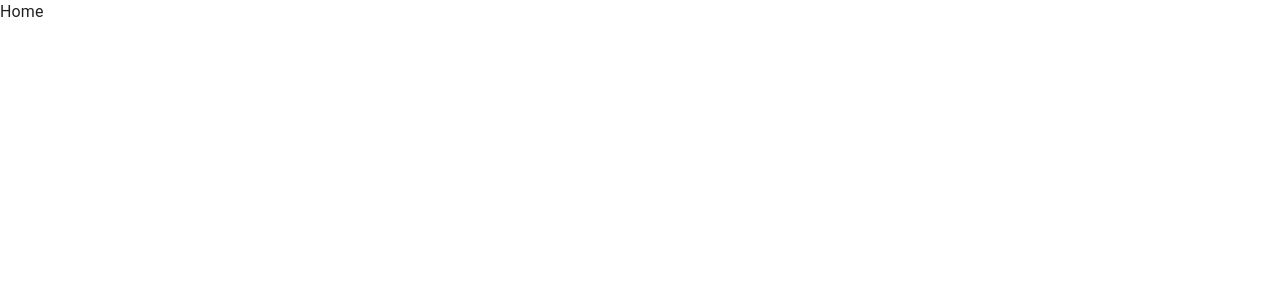
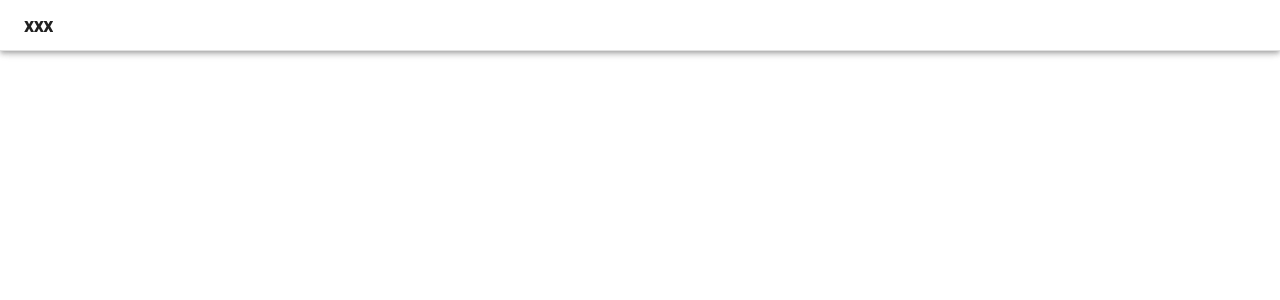
Before and after one commit to lbc354/Full-Stack---React-Django-DRF-Channels-Project---djChat, a React (Vite) app in the folder vite-djchat/: page / in a window 1280 px wide. Shown: the top 300 px of the page. Built offline with nearby package versions, Linux system fonts and the light colour scheme.

Commit message:
38. Build: Creating the Primary App Bar (Part-1) Framework

```diff
--- a/vite-djchat/src/App.tsx
+++ b/vite-djchat/src/App.tsx
@@ -1,5 +1,7 @@
 import { createBrowserRouter, createRoutesFromElements, Route, RouterProvider } from "react-router-dom"
 import Home from "./pages/Home"
+import createMuiTheme from "./theme/theme"
+import { ThemeProvider } from "@emotion/react"
 
 const router = createBrowserRouter(
   createRoutesFromElements(
@@ -13,8 +15,11 @@
 // const App = (name: string) => {
 //   console.log(name)
 const App = () => {
+  const theme = createMuiTheme()
   return (
-    <RouterProvider router={router} />
+    <ThemeProvider theme={theme}>
+      <RouterProvider router={router} />
+    </ThemeProvider>
   )
 }
 
--- a/vite-djchat/src/pages/Home.tsx
+++ b/vite-djchat/src/pages/Home.tsx
@@ -1,11 +1,12 @@
 import { Box, CssBaseline } from "@mui/material"
+import PrimaryAppBar from "./templates/PrimaryAppBar"
 
 const Home = () => {
     return (
         <>
             <Box sx={{ display: "flex" }}>
                 <CssBaseline />
-                Home
+                <PrimaryAppBar /> {/* theme.tsx -> App.tsx -> PrimaryAppBar.tsx -> Home.tsx */}
             </Box>
         </>
     )
--- /dev/null
+++ b/vite-djchat/src/pages/templates/PrimaryAppBar.tsx
@@ -0,0 +1,19 @@
+import { AppBar, Link, Toolbar, Typography } from "@mui/material"
+import { useTheme } from "@mui/material/styles"
+
+const PrimaryAppBar = () => {
+    const theme = useTheme()
+    return (
+        <>
+            <AppBar sx={{ backgroundColor: theme.palette.background.default, borderBottom: `1px solid ${theme.palette.divider}`, }}>
+                <Toolbar variant="dense" sx={{ height: theme.primaryAppBar.height, minHeight: theme.primaryAppBar.height, }}>
+                    <Link href='/' underline="none" color="inherit">
+                        <Typography variant="h6" noWrap component='div' sx={{ fontWeight: 700, letterSpacing: '-0.5px', color: 'text.primary' }}>xxx</Typography>
+                    </Link>
+                </Toolbar>
+            </AppBar>
+        </>
+    )
+}
+
+export default PrimaryAppBar
--- /dev/null
+++ b/vite-djchat/src/theme/theme.tsx
@@ -0,0 +1,33 @@
+import { createTheme } from "@mui/material"
+
+declare module "@mui/material/styles" {
+    interface Theme {
+        primaryAppBar: {
+            height: number
+        }
+    }
+    interface ThemeOptions {
+        primaryAppBar?: {
+            height?: number // ? = optional
+        }
+    }
+}
+
+export const createMuiTheme = () => {
+    let theme = createTheme({
+        primaryAppBar: {
+            height: 50,
+        },
+        components: {
+            MuiAppBar: {
+                defaultProps: {
+                    color: 'default',
+                    elevation: 0,
+                }
+            }
+        }
+    })
+    return theme
+}
+
+export default createMuiTheme
```
